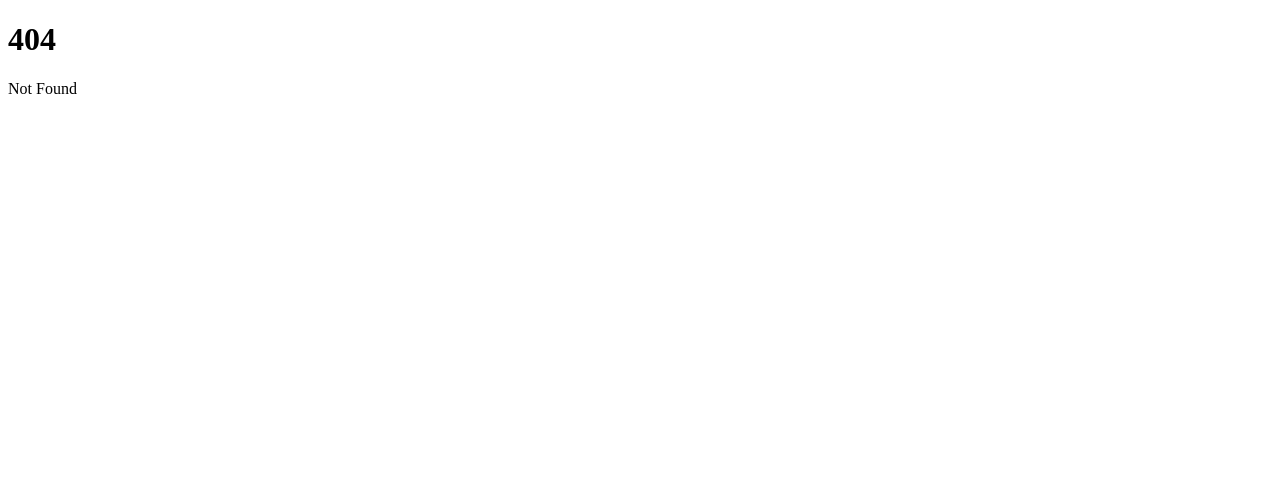
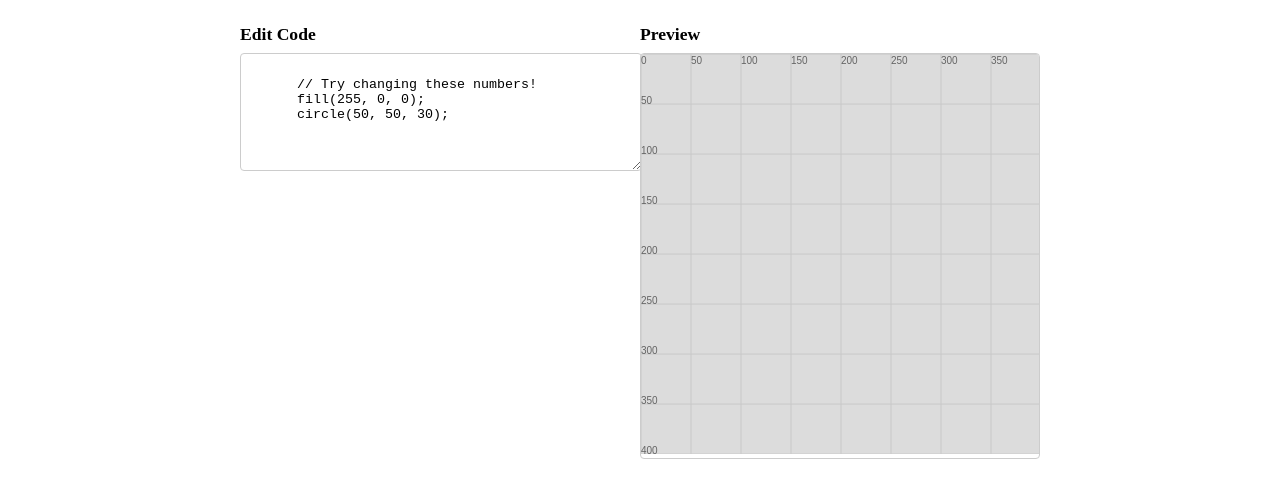
Before and after one commit to andysmith26/demo, a SvelteKit app: page /practice in a window 1280 px wide. Before the commit this address had no page. Shown: the top 498 px of the page. Built offline with nearby package versions, Linux system fonts and the light colour scheme; no server answers.

Commit message:
add p5 practice component

```diff
--- a/package.json
+++ b/package.json
@@ -17,6 +17,7 @@
 	},
 	"dependencies": {
 		"@sveltejs/adapter-vercel": "^5.5.2",
-		"mongodb": "^6.12.0"
+		"mongodb": "^6.12.0",
+		"p5": "^1.11.2"
 	}
 }
--- a/src/app.html
+++ b/src/app.html
@@ -1,9 +1,13 @@
-<!doctype html>
+<!DOCTYPE html>
 <html lang="en">
   <head>
     <meta charset="utf-8" />
     <link rel="icon" href="%sveltekit.assets%/favicon.png" />
-		<meta name="viewport" content="width=device-width, initial-scale=1" />
+    <script src="https://cdn.jsdelivr.net/npm/p5@1.11.2/lib/p5.min.js"></script>
+    <meta
+      name="viewport"
+      content="width=device-width, initial-scale=1"
+    />
     %sveltekit.head%
   </head>
   <body data-sveltekit-preload-data="hover">
--- /dev/null
+++ b/src/lib/components/P5practice.svelte
@@ -0,0 +1,185 @@
+<!-- P5Editor.svelte -->
+<script>
+  import { onMount, onDestroy } from 'svelte';
+
+  // Props for customization
+  export let width = 400;
+  export let height = 400;
+  export let initialCode = `// Try changing these numbers!
+  p.fill(255, 0, 0);
+  p.circle(50, 50, 30);`;
+
+  let canvas;
+  let p5Instance;
+  let errorMessage = '';
+  let p5Loaded = false;
+
+  // Base setup code that users can't edit
+  const getSketchFunction = (userCode) => {
+    return (p) => {
+      p.setup = () => {
+        p.createCanvas(width, height);
+      };
+
+      p.draw = () => {
+        p.background(220);
+        p.strokeWeight(1);
+
+        // Draw coordinate grid
+        p.stroke(200);
+        for (let i = 0; i <= width; i += 50) {
+          p.line(i, 0, i, height);
+          p.noStroke();
+          p.fill(100);
+          p.textSize(10);
+          p.text(i, i, 10);
+          p.stroke(200);
+        }
+        for (let i = 0; i <= height; i += 50) {
+          p.line(0, i, width, i);
+          p.noStroke();
+          p.fill(100);
+          p.textSize(10);
+          p.text(i, 0, i);
+          p.stroke(200);
+        }
+
+        try {
+          // Execute user code in the context of p5 instance
+          new Function('p', userCode)(p);
+        } catch (err) {
+          console.error(err);
+          p.noLoop();
+        }
+      };
+    };
+  };
+
+  // Function to update the preview
+  function updatePreview(userCode) {
+    if (!window.p5) {
+      errorMessage = 'p5.js is not loaded yet. Please wait...';
+      return;
+    }
+
+    if (p5Instance) {
+      p5Instance.remove();
+    }
+
+    try {
+      p5Instance = new window.p5(getSketchFunction(userCode), canvas);
+      errorMessage = '';
+    } catch (err) {
+      errorMessage = 'Error: ' + err.message;
+      console.error(err);
+    }
+  }
+
+  onMount(() => {
+    // Check if p5 is loaded
+    const checkP5Loading = setInterval(() => {
+      if (window.p5) {
+        clearInterval(checkP5Loading);
+        p5Loaded = true;
+        updatePreview(initialCode);
+      }
+    }, 100);
+
+    // Cleanup interval if component is destroyed before p5 loads
+    return () => clearInterval(checkP5Loading);
+  });
+
+  onDestroy(() => {
+    if (p5Instance) {
+      p5Instance.remove();
+    }
+  });
+
+  // Handle code changes
+  function handleCodeChange(event) {
+    initialCode = event.target.value;
+    if (p5Loaded) {
+      updatePreview(initialCode);
+    }
+  }
+</script>
+
+<div class="editor-container">
+  <div class="code-section">
+    <h3>Edit Code</h3>
+    <textarea
+      id="code-editor"
+      bind:value={initialCode}
+      on:input={handleCodeChange}
+      rows="5"
+      class="code-editor"
+    ></textarea>
+    {#if errorMessage}
+      <div class="error">{errorMessage}</div>
+    {/if}
+  </div>
+
+  <div class="preview-section">
+    <h3>Preview</h3>
+    <div
+      bind:this={canvas}
+      class="canvas-container"
+      style="min-height: {height}px"
+    ></div>
+  </div>
+</div>
+
+<style>
+  .editor-container {
+    display: flex;
+    flex-direction: column;
+    gap: 1rem;
+    max-width: 800px;
+    margin: 0 auto;
+    padding: 1rem;
+  }
+
+  .code-section,
+  .preview-section {
+    width: 100%;
+  }
+
+  .code-editor {
+    width: 100%;
+    min-height: 100px;
+    font-family: monospace;
+    padding: 0.5rem;
+    border: 1px solid #ccc;
+    border-radius: 4px;
+    resize: vertical;
+  }
+
+  .canvas-container {
+    border: 1px solid #ccc;
+    border-radius: 4px;
+    overflow: hidden;
+    min-height: 400px;
+  }
+
+  .error {
+    color: red;
+    margin-top: 0.5rem;
+    font-size: 0.9rem;
+  }
+
+  h3 {
+    margin: 0 0 0.5rem 0;
+    font-size: 1.1rem;
+  }
+
+  @media (min-width: 768px) {
+    .editor-container {
+      flex-direction: row;
+    }
+
+    .code-section,
+    .preview-section {
+      width: 50%;
+    }
+  }
+</style>
--- /dev/null
+++ b/src/routes/practice/+page.server.js
@@ -0,0 +1,20 @@
+import { connectToDb } from '$lib/db';
+
+export const actions = {
+  default: async ({ request }) => {
+    try {
+      const db = await connectToDb();
+      const data = await request.formData();
+      const name = data.get('name');
+      const title = data.get('title');
+    } catch (e) {
+      console.error('Database connection failed:', e);
+      return {
+        status: 500,
+        body: {
+          error: e.message,
+        },
+      };
+    }
+  },
+};
--- /dev/null
+++ b/src/routes/practice/+page.svelte
@@ -0,0 +1,13 @@
+<script>
+  import P5Editor from '$lib/components/P5practice.svelte';
+</script>
+
+<P5Editor
+  width={400}
+  height={400}
+  initialCode={`
+      // Try changing these numbers!
+      fill(255, 0, 0);
+      circle(50, 50, 30);
+    `}
+/>
```
Also changed, not shown: src/app.js (added), src/routes/view-connections/+page.server.js (renamed from src/routes/test/+page.server.js), src/routes/view-connections/+page.svelte (renamed from src/routes/test/+page.svelte), 1 other file (tests, documents, lock files or other folders). Lines whose indentation alone changed are shown as unchanged.
